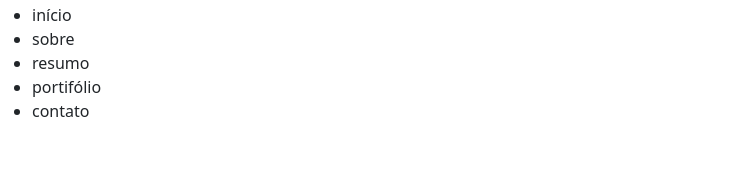
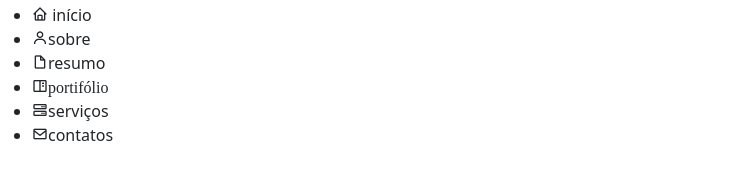
Before and after one commit to Ricardojr25/curriculo_online, a plain HTML site: page index.html in a window 1280 px wide. Shown: the part 109-288 px from the top of the page, without its empty margins (0-747 px from the left). Drawn offline with nearby package versions, Linux system fonts and the light colour scheme.

Commit message:
Add files via upload

```diff
--- a/index.html
+++ b/index.html
@@ -51,22 +51,26 @@
 
             <nav> <!-- começo Menu de Navegação -->
                 <ul>
-                    <li> início </li>
-                    <li> sobre </li>
-                    <li> resumo </li>
-                    <li> portifólio </li>
-                    <li> contato </li>
+                    <li> <a href="#hero" class="nav-link scrollto active"> <i class="bx bx-home"></i> <span>início</span></a></li>
+                    <li> <a href="#about" class="nav-link scrollto"> <i class="bx bx-user"></i><span>sobre</span></a> </li>
+                    <li> <a href="#resume" class="nav-link scrollto"> <i class="bx bx-file-blank"></i><span>resumo</span></a> </li>
+                    <li> <a href="#portifolio" class="nav-link scrollto"> <i class="bx bx-book-content"><span>portifólio</span></i></a> </li>
+                    <li> <a href="#services" class="nav-link scrollto"> <i class="bx bx-server"></i><span>serviços</span></a> </li>
+                    <li> <a href="#contact" class="nav-link scrollto"> <i class="bx bx-envelope"></i><span>contatos</span></a> </li>
                 </ul>
             </nav> <!-- fim Menu de Navegação -->
 
+        </div>
+    </header> <!-- fim do cabeçalho -->
 
+<section id="hero" class="d-flex flex-column justify-content-center align-items-center"> <!-- começo HERO -->
+    <div class="hero-container" data-aos="fade-in">
+        <h1>Claudenes</h1>
+        <p>Eu <span class="typed" data-typed-items="ja fui italiano(pizzaiolo), estudo hackeamento(programação), ja fui negociador(vendendor), ja fui distribuidor de alimentos solocitador para cada tipo de pessoa de forma elegante(garçom)"></span></p>
 
+    </div>
 
-
-
-
-        </div>
-    </header>
+</section> <!-- fim HERO -->
 
 </body>
 </html>
```
